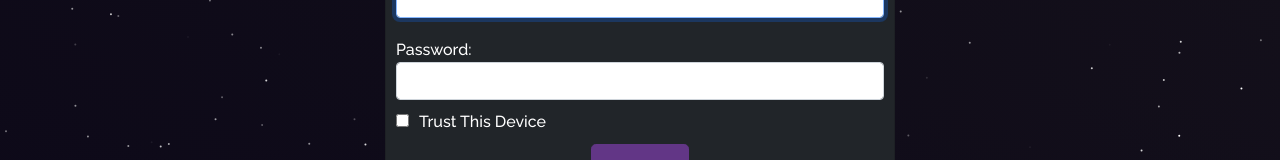
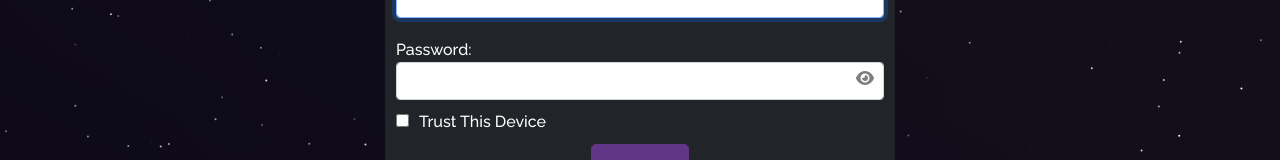
Before and after one commit to mushroom-hat/ICT3103Secure, a React (Create React App) app in the folder frontend/: page /login in a window 1280 px wide. Shown: the part 353-513 px from the top of the page. Built offline with nearby package versions, Linux system fonts and the light colour scheme.

Commit message:
Added Password Visbility for login and Signup password length validation

```diff
--- a/frontend/src/features/auth/Login.js
+++ b/frontend/src/features/auth/Login.js
@@ -10,10 +10,15 @@ import Particle from "../../components/Particle";
 import Navbar from "../../components/Navbar";
 import Card from "react-bootstrap/Card";
 import FormControl from "react-bootstrap/FormControl";
+
+import { FontAwesomeIcon } from '@fortawesome/react-fontawesome';
+import { faEye, faEyeSlash } from '@fortawesome/free-solid-svg-icons';
+
 const Login = () => {
     const userRef = useRef();
     const errRef = useRef();
     const [username, setUsername] = useState('');
+    const [showPassword, setShowPassword] = useState(false);
     const [pwd, setPwd] = useState('');
     const [errMsg, setErrMsg] = useState('');
     const [persist, setPersist] = usePersist();
@@ -23,6 +28,10 @@ const Login = () => {
     const dispatch = useDispatch();
 
     const [login, { isLoading }] = useLoginMutation();
+
+    const togglePasswordVisibility = () => {
+        setShowPassword(!showPassword);
+    };
 
     useEffect(() => {
         userRef.current.focus();
@@ -96,11 +105,26 @@ const Login = () => {
                                     <label style={{ marginTop: "20px", marginLeft: "10px" , marginRight: "10px"}} htmlFor="password">Password:</label>
                                     <FormControl
                                         className="form__input"
-                                        type="password"
+                                        type={showPassword ? 'text' : 'password'}
                                         id="password"
                                         value={pwd}
                                         onChange={handlePwdInput}
                                         required style={{ marginLeft: "10px", marginRight: "10px", width: "-webkit-fill-available"}}
+                                    />
+                                    <FontAwesomeIcon
+                                        icon={showPassword ? faEyeSlash : faEye} // Toggle eye icon based on showPassword state
+                                        onClick={togglePasswordVisibility}
+                                        className="eye-icon"
+                                        style={{
+                                            cursor: 'pointer',
+                                            position: 'absolute',
+                                            right: '20px', // Adjust the right margin as needed
+                                            top: '50%', // Center vertically
+                                            transform: 'translateY(-50%)', // Center vertically
+                                            zIndex: 1, // Ensure the icon is above other elements
+                                            color: 'rgba(0, 0, 0, 0.5)', // Adjust the color if needed
+                                            fontSize: '1rem', // Adjust the font size if needed
+                                        }}
                                     />
                                     <label
                                         htmlFor="persist"
--- a/frontend/src/features/auth/Signup.js
+++ b/frontend/src/features/auth/Signup.js
@@ -51,10 +51,16 @@ const Signup = () => {
         return re.test(password);
     };
 
-    // Validate the password
+    const validatePwLength = (password) => {
+        // Require at least one uppercase, one lowercase, one number, and one special character
+        if (password.length <= 64 ) {
+            return true;
+        }
+    };
+
+    // Validate common/weak password
     const isPasswordWeak = (password) => {
         // Promise to asynchronously check if user password is weak
-        //fetch('../../Assets/Login/10-million-password-list-top-1000.txt')
         return fetch('https://raw.githubusercontent.com/danielmiessler/SecLists/master/Passwords/Common-Credentials/10-million-password-list-top-1000.txt')
         .then(response => {
         if (!response.ok) {
@@ -98,6 +104,12 @@ const Signup = () => {
 
             if (await isPasswordWeak(pwd) === true) {
                 setToastMsg('Password is commonly used, please set a stronger password');
+                setShowToast(true);
+                return;
+            }
+
+            if (!validatePwLength(pwd)) {
+                setToastMsg('Password should not exceed 64 characters');
                 setShowToast(true);
                 return;
             }
```
